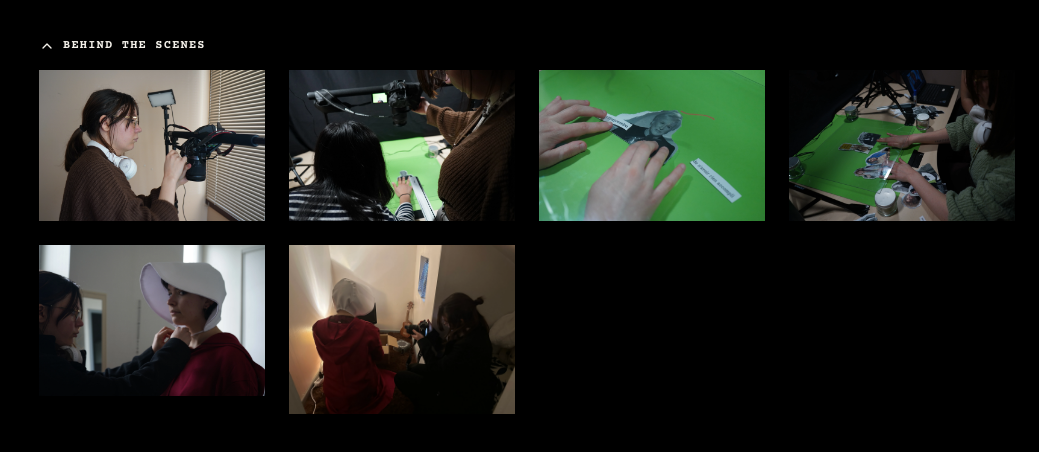
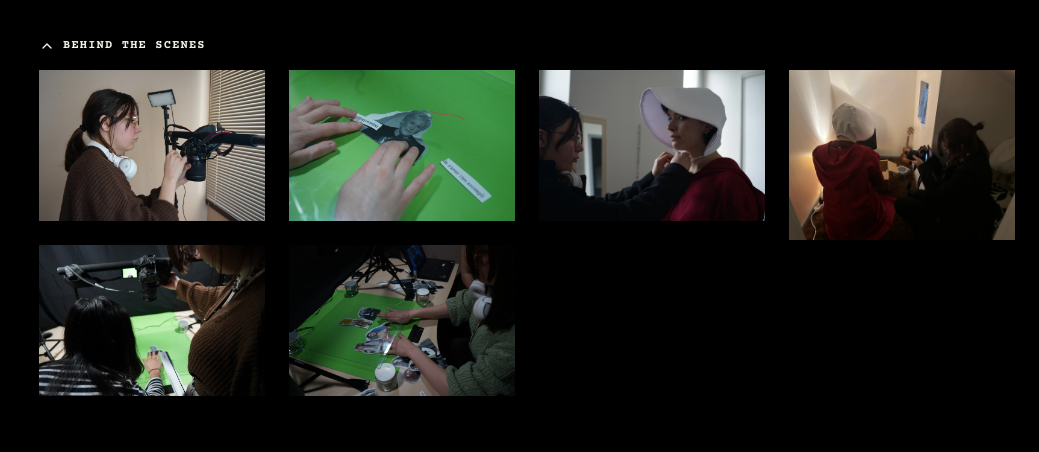
Before and after one commit to cl4iire/portfolioClaire, a React (Vite) app: page / in a window 1280 px wide. Shown: the part 3813-4265 px from the top of the page, without its empty margins (241-1280 px from the left). Built offline with nearby package versions, Linux system fonts and the light colour scheme.

Commit message:
description titre favicon robot google

```diff
--- a/index.html
+++ b/index.html
@@ -3,18 +3,37 @@
   <head>
     <meta charset="UTF-8" />
     <meta name="viewport" content="width=device-width, initial-scale=1.0" />
-    <link rel="icon" type="image/svg+xml" href="/favicon.svg" />
+    <link rel="icon" type="image/svg+xml" href="https://cl4iire.github.io/portfolioClaire/favicon.svg" />
     <title>Claire Buhaceanu Laborde — Réalisatrice & Monteuse</title>
+
     <meta name="robots" content="index, follow" />
     <meta name="description" content="Portfolio de Claire Buhaceanu Laborde — réalisatrice et monteuse de films. Découvrez ses courts-métrages, documentaires et photographies." />
     <meta name="author" content="Claire Buhaceanu Laborde" />
+
     <meta property="og:type" content="website" />
+    <meta property="og:site_name" content="Portfolio Claire Buhaceanu Laborde" />
+    <meta property="og:url" content="https://cl4iire.github.io/portfolioClaire/" />
     <meta property="og:title" content="Claire Buhaceanu Laborde — Réalisatrice & Monteuse" />
     <meta property="og:description" content="Portfolio de Claire Buhaceanu Laborde — réalisatrice et monteuse de films. Découvrez ses courts-métrages, documentaires et photographies." />
-    <meta name="twitter:card" content="summary" />
+    <meta property="og:image" content="https://cl4iire.github.io/portfolioClaire/og-image.webp" />
+    <meta property="og:image:width" content="1200" />
+    <meta property="og:image:height" content="630" />
+
+    <meta name="twitter:card" content="summary_large_image" />
+    <meta name="twitter:image" content="https://cl4iire.github.io/portfolioClaire/og-image.webp" />
     <meta name="twitter:title" content="Claire Buhaceanu Laborde — Réalisatrice & Monteuse" />
     <meta name="twitter:description" content="Portfolio de Claire Buhaceanu Laborde — réalisatrice et monteuse de films. Découvrez ses courts-métrages, documentaires et photographies." />
+
     <meta name="google-site-verification" content="KvPNZOYcojSOnsseL4UYrr7P5QCcFDnCc1Ry_zJEvsQ" />
+    <script type="application/ld+json">
+    {
+      "@context": "https://schema.org",
+      "@type": "WebSite",
+      "name": "Portfolio Claire Buhaceanu Laborde",
+      "url": "https://cl4iire.github.io/portfolioClaire/",
+      "image": "https://cl4iire.github.io/portfolioClaire/og-image.webp"
+    }
+    </script>
   </head>
   <body>
     <div id="root"></div>
--- a/src/components/ProjectItem.tsx
+++ b/src/components/ProjectItem.tsx
@@ -224,18 +224,19 @@ export const ProjectItem = ({ project, idx, t, lang, onImageClick }: ProjectItem
             {t.behindTheScenes}
           </button>
           {showBTS && (
-            <div className="grid grid-cols-2 md:grid-cols-3 lg:grid-cols-4 gap-6">
+            /* UPDATED SECTION: Masonry layout with Max-Height constraint */
+            <div className="columns-2 md:columns-3 lg:columns-4 gap-6 space-y-6">
               {project.behindTheScenes.map((img: string, i: number) => (
                 <div
                   key={i}
-                  className="relative cursor-pointer"
+                  className="relative cursor-pointer break-inside-avoid overflow-hidden"
                   onClick={() => onImageClick(project.behindTheScenes, i)}
                 >
                   <LazyImage
                     src={img}
                     className="w-full"
-                    imgClassName="hover:grayscale-0"
-                    naturalHeight
+                    /* Added max-h-[450px] and object-cover to prevent portrait images from hanging too far down */
+                    imgClassName="w-full h-auto max-h-[450px] object-cover hover:grayscale-0"
                     alt={`${project.title} BTS ${i}`}
                   />
                 </div>
@@ -244,6 +245,7 @@ export const ProjectItem = ({ project, idx, t, lang, onImageClick }: ProjectItem
           )}
         </div>
       )}
+
       {/* Documentation PDF Modal */}
       {showDoc && project.documentationUrl && (
         <motion.div
```
Also changed, not shown: public/og-image.webp (added).
